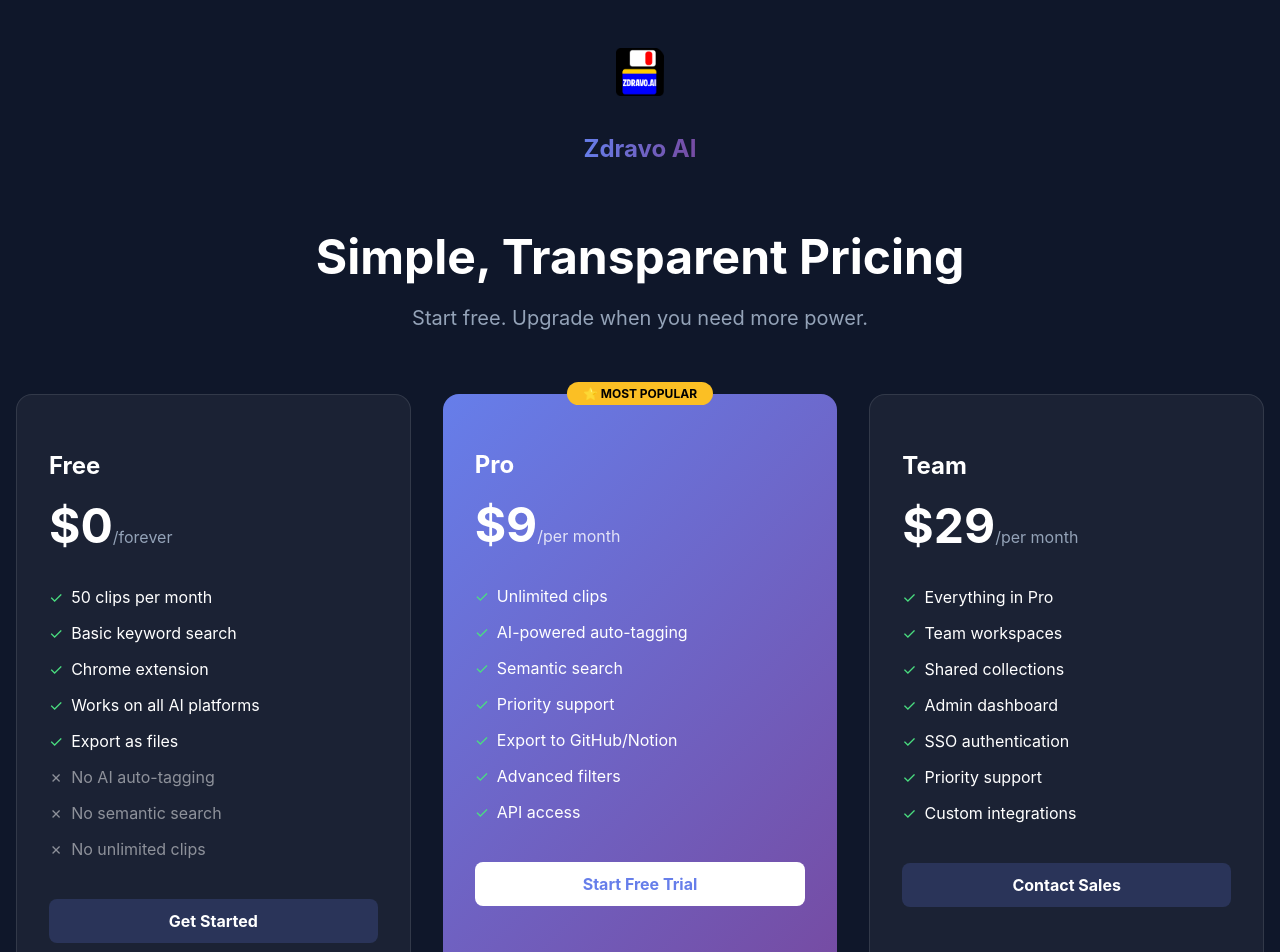
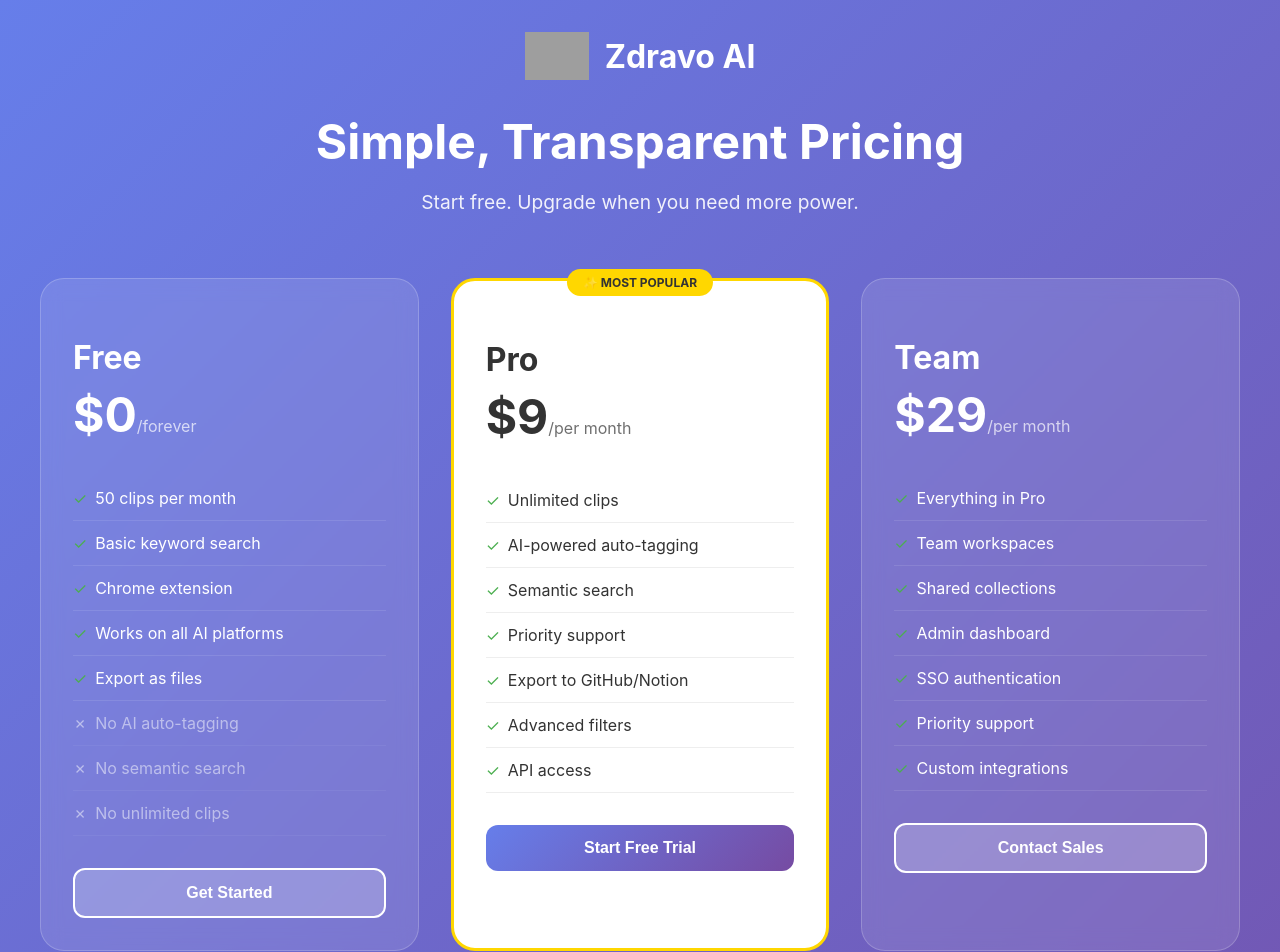
Before and after one commit to Sbalazoski/zdravo-ai, a Next.js app in the folder web-app/: page /pricing in a window 1280 px wide. Shown: the top 952 px of the page. Built offline with nearby package versions, Linux system fonts and the light colour scheme; grey boxes are pictures that could not be loaded.

Commit message:
Update page.js

```diff
--- a/web-app/app/pricing/page.js
+++ b/web-app/app/pricing/page.js
@@ -61,28 +61,34 @@ export default function Pricing() {
   ]
 
   return (
-    <div style={{ minHeight: '100vh', background: '#0f172a', color: 'white' }}>
-      <div style={{ maxWidth: '1280px', margin: '0 auto', padding: '3rem 1rem' }}>
+    <div style={{
+      minHeight: '100vh',
+      background: 'linear-gradient(135deg, #667eea 0%, #764ba2 100%)',
+      padding: '2rem'
+    }}>
+      <div style={{ maxWidth: '1200px', margin: '0 auto' }}>
         {/* Header */}
-        <div style={{ textAlign: 'center', marginBottom: '4rem' }}>
-          <Link href="/" style={{
-            fontSize: '1.5rem',
-            fontWeight: 'bold',
-            background: 'linear-gradient(to right, #667eea, #764ba2)',
-            WebkitBackgroundClip: 'text',
-            WebkitTextFillColor: 'transparent',
-            textDecoration: 'none',
-            display: 'inline-block',
-            marginBottom: '2rem'
+        <div style={{ textAlign: 'center', color: 'white', marginBottom: '4rem' }}>
+          <Link href="/" style={{ textDecoration: 'none', color: 'white' }}>
+            <div style={{
+              marginBottom: '2rem',
+              display: 'flex',
+              alignItems: 'center',
+              gap: '1rem',
+              justifyContent: 'center'
             }}>
-           <div style={{ marginBottom: '2rem' }}>
-  <img src="/logo.png" alt="Zdravo AI" style={{ height: '48px' }} />
-</div> Zdravo AI
+              <img
+                src="/logo-white.png"
+                alt="Zdravo AI"
+                style={{ height: '48px' }}
+              />
+              <span style={{ fontSize: '32px', fontWeight: 'bold' }}>Zdravo AI</span>
+            </div>
           </Link>
-          <h1 style={{ fontSize: '3rem', fontWeight: 'bold', marginBottom: '1rem' }}>
+          <h1 style={{ fontSize: '3rem', marginBottom: '1rem' }}>
             Simple, Transparent Pricing
           </h1>
-          <p style={{ fontSize: '1.25rem', color: '#94a3b8' }}>
+          <p style={{ fontSize: '1.2rem', opacity: 0.9 }}>
             Start free. Upgrade when you need more power.
           </p>
         </div>
@@ -90,84 +96,122 @@ export default function Pricing() {
         {/* Pricing Cards */}
         <div style={{
           display: 'grid',
-          gridTemplateColumns: 'repeat(auto-fit, minmax(300px, 1fr))',
+          gridTemplateColumns: 'repeat(auto-fit, minmax(320px, 1fr))',
           gap: '2rem',
-          marginBottom: '5rem'
+          marginBottom: '4rem'
         }}>
-          {plans.map((plan, index) => (
-            <div key={index} style={{
-              background: plan.popular ? 'linear-gradient(135deg, #667eea 0%, #764ba2 100%)' : 'rgba(255,255,255,0.05)',
-              border: plan.popular ? 'none' : '1px solid rgba(255,255,255,0.1)',
-              borderRadius: '1rem',
+          {plans.map(plan => (
+            <div
+              key={plan.name}
+              style={{
+                background: plan.popular
+                  ? 'white'
+                  : 'rgba(255,255,255,0.1)',
+                backdropFilter: 'blur(10px)',
+                border: plan.popular
+                  ? '3px solid #ffd700'
+                  : '1px solid rgba(255,255,255,0.2)',
+                borderRadius: '24px',
                 padding: '2rem',
-              position: 'relative'
-            }}>
+                position: 'relative',
+                color: plan.popular ? '#333' : 'white'
+              }}
+            >
               {plan.popular && (
                 <div style={{
                   position: 'absolute',
                   top: '-12px',
                   left: '50%',
                   transform: 'translateX(-50%)',
-                  background: '#fbbf24',
-                  color: '#000',
-                  padding: '0.25rem 1rem',
-                  borderRadius: '1rem',
-                  fontSize: '0.75rem',
+                  background: '#ffd700',
+                  color: '#333',
+                  padding: '6px 16px',
+                  borderRadius: '20px',
+                  fontSize: '12px',
                   fontWeight: 'bold'
                 }}>
-                  ⭐ MOST POPULAR
+                  ✨ MOST POPULAR
                 </div>
               )}
 
-              <h3 style={{ fontSize: '1.5rem', fontWeight: 'bold', marginBottom: '1rem' }}>
+              <h2 style={{ fontSize: '2rem', marginBottom: '0.5rem' }}>
                 {plan.name}
-              </h3>
-              <div style={{ marginBottom: '1.5rem' }}>
+              </h2>
+
+              <div style={{ marginBottom: '2rem' }}>
                 <span style={{ fontSize: '3rem', fontWeight: 'bold' }}>
                   {plan.price}
                 </span>
-                <span style={{ fontSize: '1rem', color: plan.popular ? 'rgba(255,255,255,0.8)' : '#94a3b8' }}>
+                <span style={{ fontSize: '1rem', opacity: 0.7 }}>
                   /{plan.period}
                 </span>
               </div>
 
-              <ul style={{ listStyle: 'none', padding: 0, marginBottom: '2rem' }}>
-                {plan.features.map((feature, i) => (
-                  <li key={i} style={{ padding: '0.5rem 0', display: 'flex', gap: '0.5rem' }}>
-                    <span style={{ color: '#4ade80' }}>✓</span>
-                    <span>{feature}</span>
+              <ul style={{
+                listStyle: 'none',
+                padding: 0,
+                marginBottom: '2rem'
+              }}>
+                {plan.features.map(feature => (
+                  <li key={feature} style={{
+                    padding: '0.75rem 0',
+                    borderBottom: `1px solid ${plan.popular ? '#eee' : 'rgba(255,255,255,0.1)'}`,
+                    display: 'flex',
+                    alignItems: 'center',
+                    gap: '0.5rem'
+                  }}>
+                    <span style={{ color: '#4caf50' }}>✓</span>
+                    {feature}
                   </li>
                 ))}
-                {plan.limitations.map((limitation, i) => (
-                  <li key={`lim-${i}`} style={{ padding: '0.5rem 0', display: 'flex', gap: '0.5rem', opacity: 0.5 }}>
+                {plan.limitations.map(limitation => (
+                  <li key={limitation} style={{
+                    padding: '0.75rem 0',
+                    borderBottom: `1px solid ${plan.popular ? '#eee' : 'rgba(255,255,255,0.1)'}`,
+                    display: 'flex',
+                    alignItems: 'center',
+                    gap: '0.5rem',
+                    opacity: 0.5
+                  }}>
                     <span>✗</span>
-                    <span>{limitation}</span>
+                    {limitation}
                   </li>
                 ))}
               </ul>
 
-              <Link href={plan.link} style={{
-                display: 'block',
-                textAlign: 'center',
-                padding: '0.75rem',
-                background: plan.popular ? 'white' : 'rgba(102, 126, 234, 0.2)',
-                color: plan.popular ? '#667eea' : 'white',
-                borderRadius: '0.5rem',
+              <Link href={plan.link}>
+                <button style={{
+                  width: '100%',
+                  padding: '14px',
+                  background: plan.popular
+                    ? 'linear-gradient(135deg, #667eea 0%, #764ba2 100%)'
+                    : 'rgba(255,255,255,0.2)',
+                  border: plan.popular ? 'none' : '2px solid white',
+                  borderRadius: '12px',
+                  color: 'white',
+                  fontSize: '16px',
                   fontWeight: 'bold',
-                textDecoration: 'none'
+                  cursor: 'pointer'
                 }}>
                   {plan.cta}
+                </button>
               </Link>
             </div>
           ))}
         </div>
 
         {/* FAQ */}
-        <div style={{ maxWidth: '800px', margin: '0 auto' }}>
-          <h2 style={{ fontSize: '2rem', fontWeight: 'bold', textAlign: 'center', marginBottom: '2rem' }}>
+        <div style={{
+          background: 'rgba(255,255,255,0.1)',
+          backdropFilter: 'blur(10px)',
+          borderRadius: '24px',
+          padding: '3rem',
+          color: 'white'
+        }}>
+          <h2 style={{ fontSize: '2rem', marginBottom: '2rem', textAlign: 'center' }}>
             Frequently Asked Questions
           </h2>
-          <div style={{ display: 'flex', flexDirection: 'column', gap: '1.5rem' }}>
+
           {[
             {
               q: 'Can I try Pro for free?',
@@ -189,17 +233,15 @@ export default function Pricing() {
             <div key={i} style={{
               background: 'rgba(255,255,255,0.05)',
               padding: '1.5rem',
-                borderRadius: '0.5rem'
+              borderRadius: '12px',
+              marginBottom: '1rem'
             }}>
-                <h3 style={{ fontSize: '1.125rem', fontWeight: 'bold', marginBottom: '0.5rem' }}>
-                  {faq.q}
-                </h3>
-                <p style={{ color: '#94a3b8' }}>{faq.a}</p>
+              <h3 style={{ marginBottom: '0.5rem' }}>{faq.q}</h3>
+              <p style={{ opacity: 0.9, margin: 0 }}>{faq.a}</p>
             </div>
           ))}
         </div>
       </div>
     </div>
-    </div>
   )
 }
```
Lines whose indentation alone changed are shown as unchanged.
